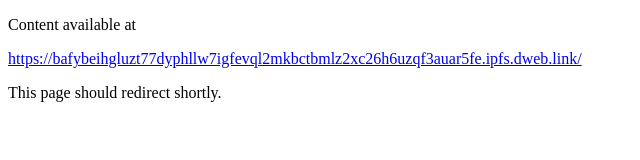
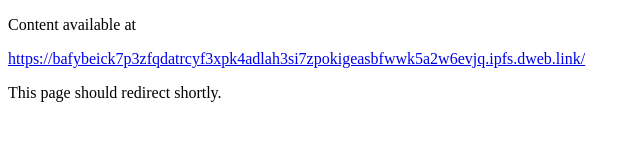
Before and after one commit to littlebenlittle/webserver, a plain HTML site: page benlittledev.com/index.html in a window 1280 px wide. Shown: the full height of the page, 0-640 px from the left. Drawn offline with Linux system fonts and the light colour scheme.

Commit message:
update cid

```diff
--- a/benlittledev.com/index.html
+++ b/benlittledev.com/index.html
@@ -1,13 +1,13 @@
 <!DOCTYPE html>
 <html>
   <head>
-    <meta http-equiv="refresh" content="7; url='https://bafybeihgluzt77dyphllw7igfevql2mkbctbmlz2xc26h6uzqf3auar5fe.ipfs.dweb.link/" />
+    <meta http-equiv="refresh" content="7; url='https://bafybeick7p3zfqdatrcyf3xpk4adlah3si7zpokigeasbfwwk5a2w6evjq.ipfs.dweb.link/" />
   </head>
   <body>
     <p>Content available at</p>
     <p>
-      <a href="https://bafybeihgluzt77dyphllw7igfevql2mkbctbmlz2xc26h6uzqf3auar5fe.ipfs.dweb.link/">
-        https://bafybeihgluzt77dyphllw7igfevql2mkbctbmlz2xc26h6uzqf3auar5fe.ipfs.dweb.link/
+      <a href="https://bafybeick7p3zfqdatrcyf3xpk4adlah3si7zpokigeasbfwwk5a2w6evjq.ipfs.dweb.link/">
+        https://bafybeick7p3zfqdatrcyf3xpk4adlah3si7zpokigeasbfwwk5a2w6evjq.ipfs.dweb.link/
       </a>
     </p>
     <p>This page should redirect shortly.</p>
```
